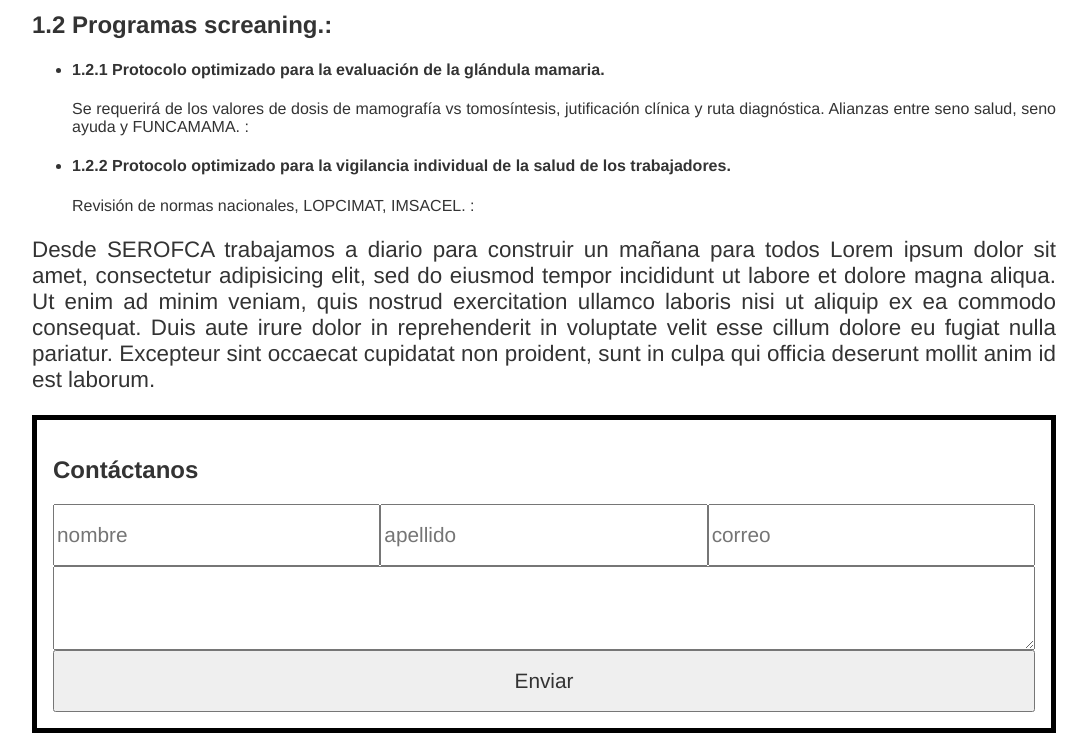
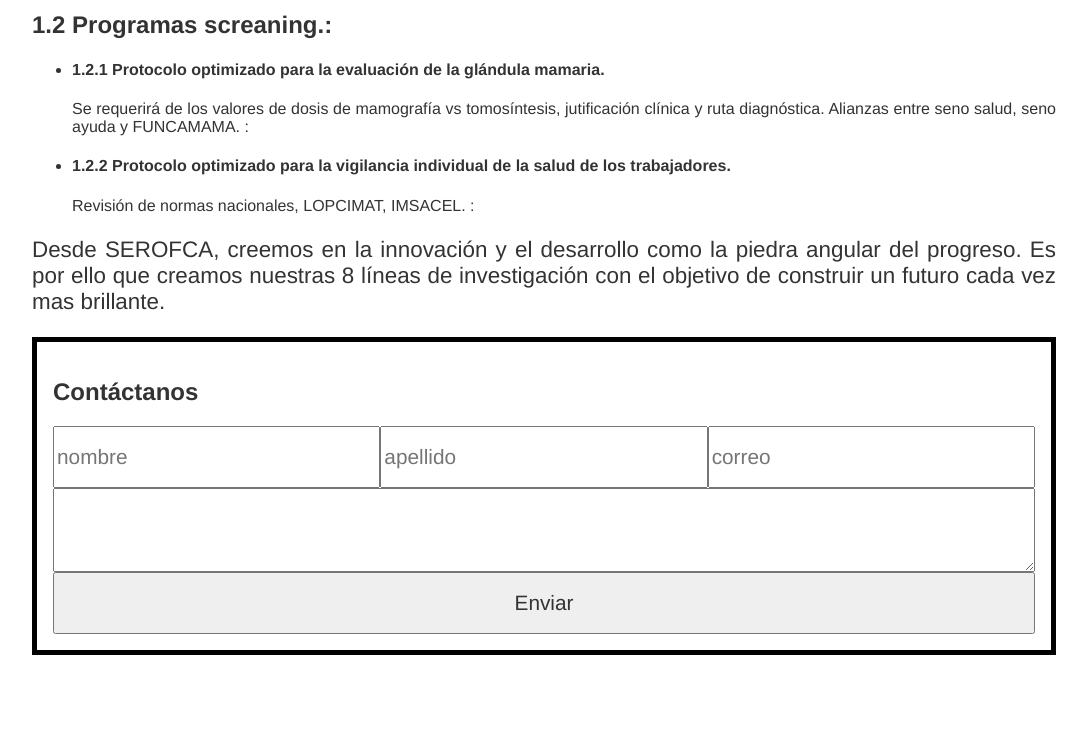
Before and after one commit to JhonatanHern/serofcainvestiga, a PHP site: the page made by Linea 1.php in a window 1280 px wide. Shown: the part 1960-2693 px from the top of the page, without its empty margins (96-1183 px from the left). After the commit the page ends 2615 px from the top, so only its background shows below. Run offline with PHP 8.4, Linux system fonts and the light colour scheme; data that the repository does not hold is empty.

Commit message:
all lines added

```diff
--- a/Linea 5.php
+++ b/Linea 5.php
@@ -7,7 +7,7 @@
 	<link rel="shortcut icon" href="imgs/logo.svg" />
 	<link rel="stylesheet" type="text/css" href="css/j-animation.css">
 	<link href="https://fonts.googleapis.com/css?family=Raleway" rel="stylesheet">
-	<?php include 'lincss.php'; ?>
+	<link rel="stylesheet" type="text/css" href="css/lineas.css">
 </head>
 <body>
 	<div id="cover">
--- a/Linea 6.php
+++ b/Linea 6.php
@@ -7,7 +7,7 @@
 	<link rel="shortcut icon" href="imgs/logo.svg" />
 	<link rel="stylesheet" type="text/css" href="css/j-animation.css">
 	<link href="https://fonts.googleapis.com/css?family=Raleway" rel="stylesheet">
-	<?php include 'lincss.php'; ?>
+	<link rel="stylesheet" type="text/css" href="css/lineas.css">
 </head>
 <body>
 	<div id="cover">
--- a/Linea 7.php
+++ b/Linea 7.php
@@ -7,7 +7,7 @@
 	<link rel="shortcut icon" href="imgs/logo.svg" />
 	<link rel="stylesheet" type="text/css" href="css/j-animation.css">
 	<link href="https://fonts.googleapis.com/css?family=Raleway" rel="stylesheet">
-	<?php include 'lincss.php'; ?>
+	<link rel="stylesheet" type="text/css" href="css/lineas.css">
 </head>
 <body>
 	<div id="cover">
--- a/Linea 8.php
+++ b/Linea 8.php
@@ -7,7 +7,7 @@
 	<link rel="shortcut icon" href="imgs/logo.svg" />
 	<link rel="stylesheet" type="text/css" href="css/j-animation.css">
 	<link href="https://fonts.googleapis.com/css?family=Raleway" rel="stylesheet">
-	<?php include 'lincss.php'; ?>
+	<link rel="stylesheet" type="text/css" href="css/lineas.css">
 </head>
 <body>
 	<div id="cover">
--- a/form.php
+++ b/form.php
@@ -1,10 +1,5 @@
 	<p class="j-animate j-right">
-		Desde SEROFCA trabajamos a diario para construir un mañana para todos Lorem ipsum dolor sit amet, consectetur adipisicing elit, sed do eiusmod
-		tempor incididunt ut labore et dolore magna aliqua. Ut enim ad minim veniam,
-		quis nostrud exercitation ullamco laboris nisi ut aliquip ex ea commodo
-		consequat. Duis aute irure dolor in reprehenderit in voluptate velit esse
-		cillum dolore eu fugiat nulla pariatur. Excepteur sint occaecat cupidatat non
-		proident, sunt in culpa qui officia deserunt mollit anim id est laborum.
+		Desde SEROFCA, creemos en la innovación y el desarrollo como la piedra angular del progreso. Es por ello que creamos nuestras 8 líneas de investigación con el objetivo de construir un futuro cada vez mas brillante.
 	</p>
 	<script type="text/javascript" src="js/j-animation.js"></script>
 	<footer>
--- a/linea 4.php
+++ b/linea 4.php
@@ -1,4 +1,4 @@
-!DOCTYPE html>
+<!DOCTYPE html>
 <html>
 <head>
 	<title>Linea 4</title>
@@ -7,7 +7,7 @@
 	<link rel="shortcut icon" href="imgs/logo.svg" />
 	<link rel="stylesheet" type="text/css" href="css/j-animation.css">
 	<link href="https://fonts.googleapis.com/css?family=Raleway" rel="stylesheet">
-	<?php include 'lincss.php'; ?>
+	<link rel="stylesheet" type="text/css" href="css/lineas.css">
 </head>
 <body>
 	<div id="cover">
```
Also changed, not shown: Linea 2.php (renamed from Linea2.php), Linea 3.php (renamed from Linea3.php).
